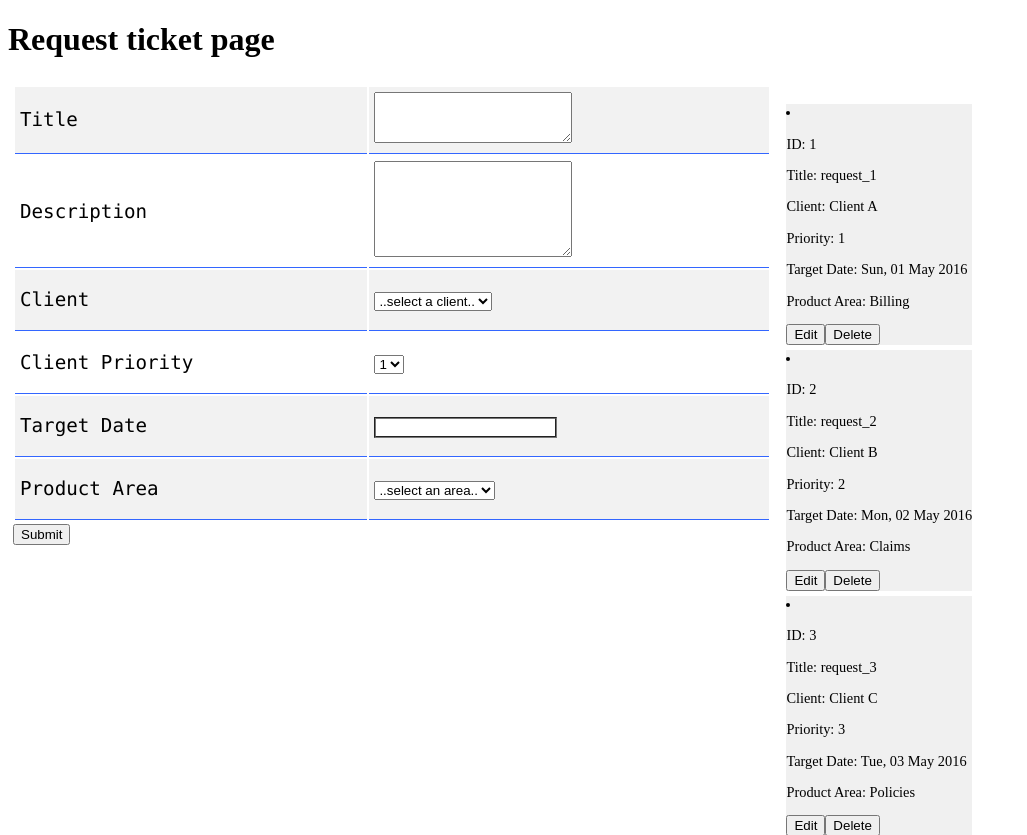
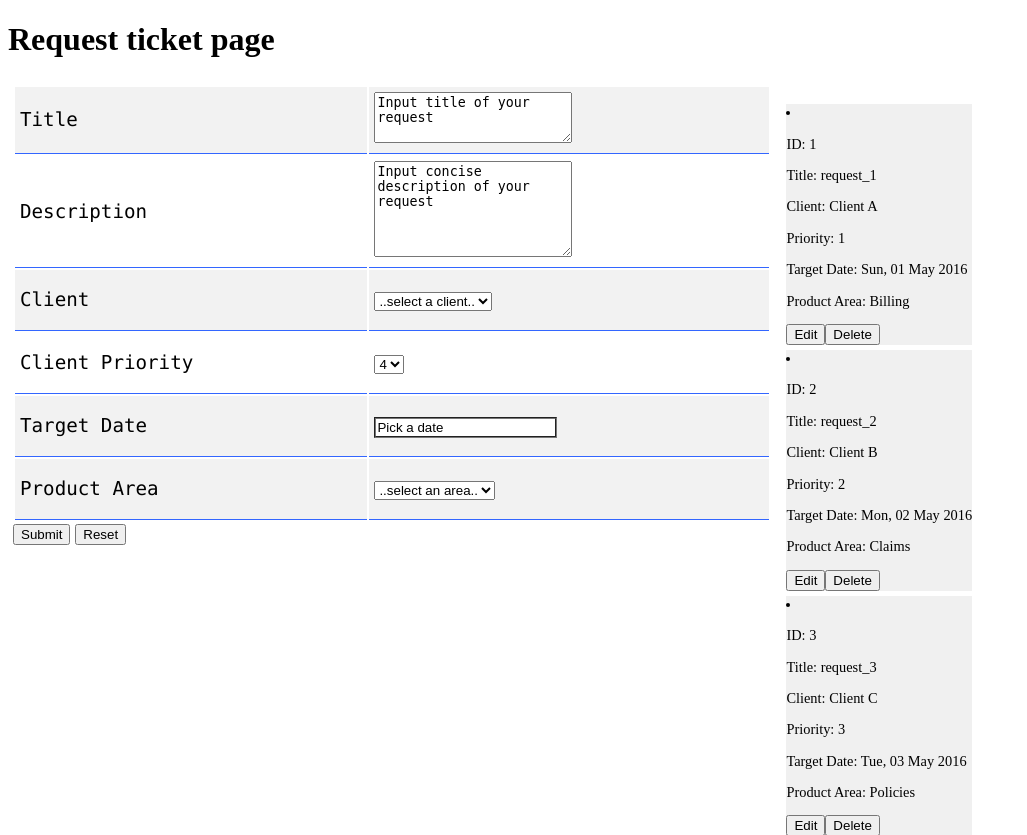
Before and after one commit to vad2der/Feature_Request, a Flask app: page / in a window 1280 px wide. Shown: the top 835 px of the page, without its empty margins (0-1027 px from the left). Run offline with Flask 2, Linux system fonts and the light colour scheme; data comes from the database, SQL or seed files in the repository; some libraries are stand-ins or nearby versions.

Commit message:
completed all buttons (submit, update, delete) dunctioning and back-end properly respond. Priority change logic implemented. TODO: describe how to use app, put login

```diff
--- a/app.py
+++ b/app.py
@@ -6,6 +6,8 @@
 import dbObject as db
 from flask import Flask, request, Request, render_template, flash, url_for, jsonify
 from flask_restful import reqparse, abort, Api, Resource, fields, marshal_with
+import ast
+import time
 
 
 app = Flask(__name__)
@@ -33,7 +35,9 @@
         :return:
         """
         if param == "all":
-            return db.get_all()
+            output = db.get_all()
+            return output, 200
+
 
     def post(self, param):
         """
@@ -42,6 +46,9 @@
         :return:
         """
         if param =="new":
+            entries_to_downgrade = db.check_priorities_EL(request.form.get('client_priority'))
+            if len(entries_to_downgrade) > 0:
+                db.downgrade_priorities(entries_to_downgrade)
             db.insert_new(title=request.form.get('title'),
                           description=request.form.get('description'),
                           client=request.form.get('client'),
@@ -51,11 +58,53 @@
                           product_area=request.form.get('product_area'))
         return '', 201
 
-    def delete(self):
-        pass
 
-    def update(self):
-        pass
+    def delete(self, param):
+        if param == 'delete':
+            db.delete_entry(request.form.get('id'))
+        gaps = db.get_gaps()
+        if len(gaps) > 0:
+            db.eleminate_gaps(gaps)
+        return '', 204
+
+
+    def put(self, param):
+        if param == 'update':
+            ticket_id = request.form.get('id')
+            a = str(db.get_requests_by_id_list([ticket_id])[0])
+            b = ast.literal_eval(a)
+            if b["client_priority"] == str(request.form.get('client_priority')):
+                db.update_entry(id=request.form.get('id'),
+				          title=request.form.get('title'),
+                          description=request.form.get('description'),
+                          client=request.form.get('client'),
+                          client_priority=request.form.get('client_priority'),
+                          target_date=request.form.get('target_date'),
+                          url_root=request.form.get('url_root'),
+                          product_area=request.form.get('product_area'))
+            else:
+                db.delete_entry(ticket_id)
+                gaps = db.get_gaps()
+                print "----------------------------"
+                print gaps
+                if len(gaps) > 0:
+                    db.eleminate_gaps(gaps)
+                entries_to_downgrade = db.check_priorities_EL(request.form.get('client_priority'))
+                if len(entries_to_downgrade) > 0:
+                    db.downgrade_priorities(entries_to_downgrade)
+                db.insert_new(ind=request.form.get('id'),
+				          title=request.form.get('title'),
+                          description=request.form.get('description'),
+                          client=request.form.get('client'),
+                          client_priority=request.form.get('client_priority'),
+                          target_date=request.form.get('target_date'),
+                          url_root=request.form.get('url_root'),
+                          product_area=request.form.get('product_area'))
+        time.sleep(1)
+        gaps = db.get_gaps()
+        if len(gaps) > 0:
+            db.eleminate_gaps(gaps)
+        return '', 201
 
 
 class Utils_api(Resource):
--- a/static/scripts.js
+++ b/static/scripts.js
@@ -4,12 +4,12 @@
 $ticket_list = $('#ticket_list');
 
 var ticketTemplate = "<li>"+
-                        "<p>ID: {{id}}</p>"+
-	                    "<p>Title: {{title}}</p>"+
-	                    "<p>Client: {{client}}</p>"+
-	                    "<p>Priority: {{client_priority}}</p>"+
-	                    "<p>Target Date: {{target_date}}</p>"+
-	                    "<p>Product Area: {{product_area}}</p>"+
+                        "<p class='id' data='{{id}}'>ID: {{id}}</p>"+
+	                    "<p class='title' data='{{title}}'>Title: {{title}}</p>"+"<p class='description' data='{{description}}' hidden>Description: {{description}}</p>"+
+	                    "<p class='client' data='{{client}}'>Client: {{client}}</p>"+
+	                    "<p class='client_priority' data='{{client_priority}}'>Priority: {{client_priority}}</p>"+
+	                    "<p class='target_date' data='{{target_date}}'>Target Date: {{target_date}}</p>"+"<p class='ticket_url' data='{{ticket_url}}' hidden>URL: {{ticket_url}}</p>"+
+	                    "<p class='product_area' data='{{product_area}}'>Product Area: {{product_area}}</p>"+
 	                    "<button id='edit' data-id='{{id}}'>Edit</Button><button id='delete' data-id='{{id}}'>Delete</Button>"
 	                 "</li>";
 
@@ -37,8 +37,9 @@
         type: 'GET',
 	    url: '/api/possible_priorities',
 	    success: function(priorities) {
+			priorities = eval(priorities).sort().reverse();
 	        $possible_priorities.find('option').remove();
-	        $.each(eval(priorities), function (i, priority){
+	        $.each(priorities, function (i, priority){
 	            $possible_priorities.append('<option value="' + priority + '">' + priority + '</option>')
 	        });
 	    }
@@ -70,41 +71,43 @@
 
 // helper to show buttons
 var show_proper_buttons = function(){
-    if ($('#ticket_id').val().length > 0){
-        $('#submit').hide();
-        $('#update').show();
+    if ($('#ticket_id').text().length > 0){
+        $('#submit').closest('button').hide();
+        $('#update').closest('button').show();
     } else{
-        $('#submit').show();
-        $('#update').hide();
+        $('#submit').closest('button').show();
+        $('#update').closest('button').hide();
     }
 }
-// listener to trigger show_proper_buttons
-$('#id').change(show_proper_buttons);
 
 var check_fields = function (object){
     var check = true;
-    if ($('#ticket_title').val().length == 0){
+    if ($('#ticket_title').val().length == 0 || $('#ticket_title').val() == 'Input title of your request'){
         check = false;
         $('#ticket_title').toggle("bounce", {times: 2});
         $('#ticket_title').show(50);
     }
-    if ($('#ticket_description').val().length == 0){
-        check = false
+    if ($('#ticket_description').val().length == 0 || $('#ticket_description').val() == 'Input concise description of your request'){
+        check = false;
         $('#ticket_description').toggle("bounce", {times: 2});
         $('#ticket_description').show(50);
     }
     if($('#client_drop_down').val() == null || $('#client_drop_down').val() == '..select a client..'){
-        $('#client_drop_down').toggle("bounce", {times: 2});
+        check = false;
+		$('#client_drop_down').toggle("bounce", {times: 2});
         $('#client_drop_down').show(50);
     }
     if ($('#date').val().length == 0){
-        $('#date').toggle("bounce", {times: 2});
+        check = false;
+		$('#date').toggle("bounce", {times: 2});
         $('#date').show(50);
     }
     if($('#production_area_drop_down').val() == null || $('#production_area_drop_down').val() == '..select an area..'){
-        $('#production_area_drop_down').toggle("bounce", {times: 2});
+        check = false;
+		$('#production_area_drop_down').toggle("bounce", {times: 2});
         $('#production_area_drop_down').show(50);
     }
+	return check;
 }
 
 //function to insert a new ticket
@@ -131,9 +134,9 @@
 			url: '/api/ticket/new',
 			data: new_request,
 			success: function() {
-				$('#ticket_title').empty();
-				$('#ticket_description').empty();
-				$('#date').empty();
+				$('#ticket_title').val('Input title of your request');
+				$('#ticket_description').val('Input concise description of your request');
+				$('#date').val('Pick a date');
 				get_client_list();
 				get_possible_priorities();
 				get_production_areas();
@@ -154,14 +157,21 @@
     //TODO: populate data
     //alert(li);
     $('#ticket_id').closest('tr').show(50);
-    //$('#ticket_id').val(li.find('#id').html())
-    //$('#ticket_title').val(li.find('#title').html());
+    $('#ticket_id').text(li.find('.id').attr('data'))
+    $('#ticket_title').val(li.find('.title').attr('data'));
     $('#ticket_url').closest('tr').show(50);
+	$('#ticket_description').val(li.find('.description').attr('data'));
+	$('#client_drop_down').val(li.find('.client').attr('data'));
+	$('#possible_priorities').val(li.find('.client_priority').attr('data'));
+	$('#date').val(li.find('.target_date').attr('data'));
+	$('#ticket_url').text(li.find('.ticket_url').attr('data'));
+	$('#production_area_drop_down').val(li.find('.product_area').attr('data'));
 }
 
 $('#ticket_list').delegate('#edit', 'click', function(){
     $li = $(this).closest('li');
      transferDataToEdit($li);
+	 show_proper_buttons();
 });
 
 // function to list existing entries
@@ -170,16 +180,87 @@
         type: 'GET',
 	    url: '/api/ticket/all',
 	    success: function(tickets) {
-	        $ticket_list.empty();
+			$ticket_list.empty();
 	        $.each(tickets, function (i, ticket){
 	            ticket.target_date = ticket.target_date.slice(0,17)
 	            $ticket_list.append(Mustache.render(ticketTemplate, ticket))
 	        });
+	    },
+		error: function() {
+		    alert('Error getting existing requests');
 	    }
 	 })
 }
 $(window).load(get_existing_tickets);
+
+// reset button
+var reset = function(){
+	$('#ticket_title').val('Input title of you request');
+				$('#ticket_id').text('');
+				$('#ticket_id').closest('tr').hide(50);
+				$('#ticket_url').text('');
+				$('#ticket_url').closest('tr').hide(50);
+				$('#ticket_description').val('Input concise description of your request');
+				$('#date').val('Pick a date');
+				get_client_list();
+				get_possible_priorities();
+				get_production_areas();
+				get_existing_tickets();
+				show_proper_buttons();
+}
+$('#reset').click(reset);
+
 // function to edit an existing entry
-
+var update_entry = function(){
+	var d = $('#date').val();
+    var a = JSON.stringify(d).slice(1,4);
+    var day = JSON.stringify(d).slice(6,8);
+    var mm = JSON.stringify(d).slice(9,12);
+    var yy = JSON.stringify(d).slice(13, 17);
+    //alert('wd: '+a+', d: '+day+', m: '+mm+', y: '+yy)
+    var date = a+', '+day+' '+mm+' '+yy;
+	var request={
+		id: $('#ticket_id').text(),
+        title: $('#ticket_title').val(),
+        description: $('#ticket_description').val(),
+        client: $('#client_drop_down').val(),
+        client_priority: $('#possible_priorities').val(),
+        target_date: date,
+        product_area: $('#production_area_drop_down').val(),
+        url_root: window.location.hostname.toString()
+		};
+	alert(JSON.stringify(request));
+	$.ajax({
+		type: 'PUT',
+		url: '/api/ticket/update',
+		data: request,
+		success:function() {
+			reset();
+		    get_existing_tickets();
+	    },
+		error: function() {
+		    alert('Error updating collection');
+	    }
+	});
+}
+$('#update').click(update_entry);
 
 //function to remove an existing entry
+var delete_entry = function (li) {
+	var ticket = {id: li.find('.id').attr('data')}
+	$.ajax({
+		    type: 'DELETE',
+			data: ticket,
+		    url: '/api/ticket/delete',
+		    success: function() {
+				get_existing_tickets();
+		    },
+		    error: function() {
+			    alert('error deleting the entry');
+		    }
+	    });
+}
+$('#ticket_list').delegate('#delete', 'click', function(){
+    $li = $(this).closest('li');
+     delete_entry($li);
+});
--- a/templates/request_and_tickets.html
+++ b/templates/request_and_tickets.html
@@ -14,16 +14,16 @@
     <table>
         <tr hidden>
             <td>ID</td>
-            <td><span id="ticket_id"></span></td>
+            <td><span id="ticket_id" span></input></td>
         </tr>
         <tr>
             <td>Title</td>
             <td><textarea id="ticket_title"
-                       value="Input title of you request"
-                       onfocus="if (this.value == 'Input title of you request') this.value=''"
+                       value="Input title of your request"
+                       onfocus="if (this.value == 'Input title of your request') this.value=''"
                        maxlength="50"
                        cols="22"
-                       rows="3"></textarea></td>
+                       rows="3">Input title of your request</textarea></td>
         </tr>
         <tr>
             <td>Description</td>
@@ -32,7 +32,7 @@
                        onfocus="if (this.value == 'Input concise description of your request') this.value=''"
                        maxlength="200"
                        rows="6"
-                       cols="22"></textarea></td>
+                       cols="22">Input concise description of your request</textarea></td>
         </tr>
         <tr>
             <td>Client</td>
@@ -44,7 +44,8 @@
         </tr>
         <tr>
             <td>Target Date</td>
-            <td><input id="date"> </input></td>
+            <td><input id="date" value="Pick a date"
+                       onfocus="if (this.value == 'Pick a date') this.value=''"></input></td>
         </tr>
         <tr hidden>
             <td>Ticket URL</td>
@@ -57,6 +58,7 @@
     </table>
     <button id="submit">Submit</button>
     <button id="update" hidden>Update</button>
+	<button id="reset">Reset</button>
 </section>
 
 <ul id="ticket_list"> List of existing tickets
```
Also changed, not shown: dbObject.py (+29 -11 lines).
